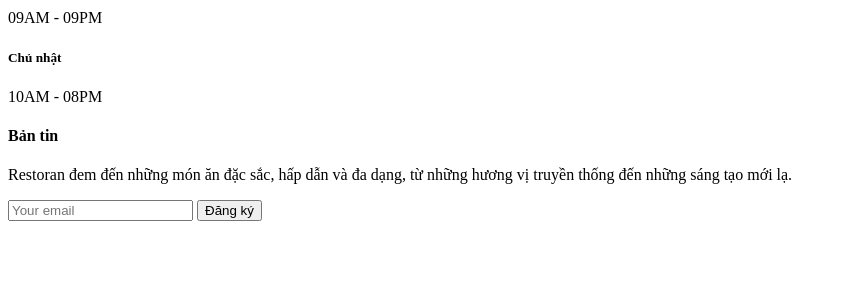
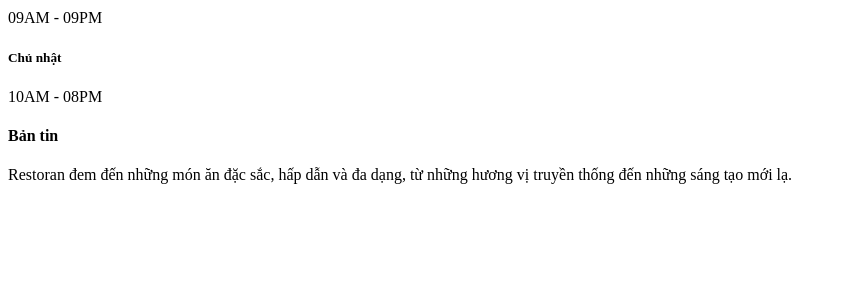
Before and after one commit to tranngocanh2002/quan_ly_nha_hang, a PHP site: page /footer.php in a window 1280 px wide. Shown: the part 302-602 px from the top of the page, without its empty margins (0-842 px from the left). Run offline with PHP 8.4, Linux system fonts and the light colour scheme.

Commit message:
fix bug chân trang

```diff
--- a/restaurant/views/layouts/footer.php
+++ b/restaurant/views/layouts/footer.php
@@ -32,10 +32,10 @@
                     <div class="col-lg-3 col-md-6">
                         <h4 class="section-title ff-secondary text-start text-primary fw-normal mb-4">Bản tin</h4>
                         <p>Restoran đem đến những món ăn đặc sắc, hấp dẫn và đa dạng, từ những hương vị truyền thống đến những sáng tạo mới lạ.</p>
-                        <div class="position-relative mx-auto" style="max-width: 400px;">
+                        <!-- <div class="position-relative mx-auto" style="max-width: 400px;">
                             <input class="form-control border-primary w-100 py-3 ps-4 pe-5" type="text" placeholder="Your email">
                             <button type="button" class="btn btn-primary py-2 position-absolute top-0 end-0 mt-2 me-2">Đăng ký</button>
-                        </div>
+                        </div> -->
                     </div>
                 </div>
             </div>
```
Also changed, not shown: admin/assets/uploads/1714661704-product-Cách ăn sáng giúp các nàng giảm cân siêu tốc mà không cần nhịn ăn.jpg (added).
